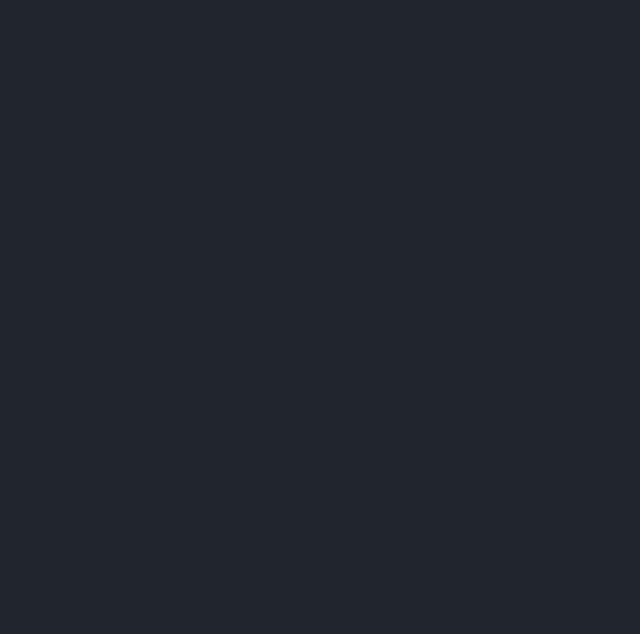
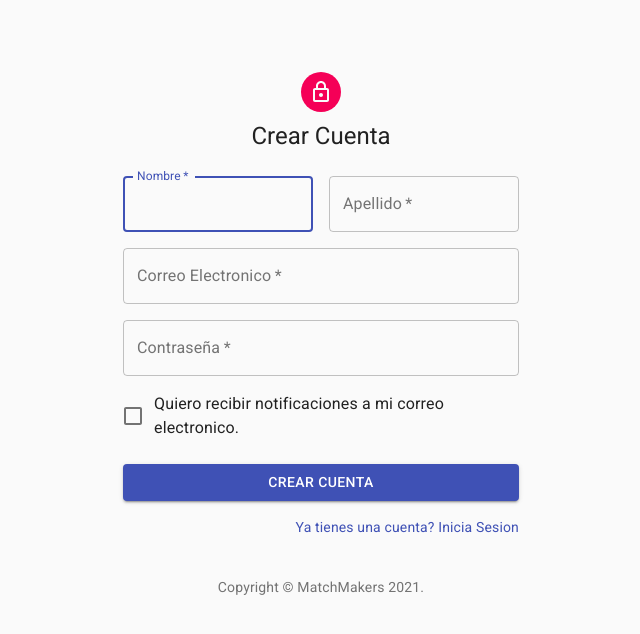
Before and after one commit to ira3ck/match-makers, a React (Create React App) app: page /sign-up in a window 1280 px wide. Shown: the top 634 px of the page, without its empty margins (319-959 px from the left). Built offline with nearby package versions, Linux system fonts and the light colour scheme.

Commit message:
Iniciar sesion y crear cuenta

```diff
--- a/src/App.js
+++ b/src/App.js
@@ -1,8 +1,10 @@
-import './App.css';
+import "./App.css";
 //import Welcome from './components/Welcome';
-import { BrowserRouter as Router, Switch, Route } from 'react-router-dom';
-import index from './pages';
-import profile from './pages/profile';
+import { BrowserRouter as Router, Switch, Route } from "react-router-dom";
+import index from "./pages";
+import profile from "./pages/profile";
+import SignIn from "./pages/sign-in";
+import SignUp from "./pages/sign-up";
 
 function App() {
   return (
@@ -11,6 +13,8 @@
       <Switch>
         <Route exact path="/" component={index} />
         <Route exact path="/profile" component={profile} />
+        <Route exact path="/sign-in" component={SignIn} />
+        <Route exact path="/sign-up" component={SignUp} />
       </Switch>
     </Router>
   );
--- /dev/null
+++ b/src/pages/sign-in.js
@@ -0,0 +1,133 @@
+import React from "react";
+import Avatar from "@material-ui/core/Avatar";
+import Button from "@material-ui/core/Button";
+import CssBaseline from "@material-ui/core/CssBaseline";
+import TextField from "@material-ui/core/TextField";
+import FormControlLabel from "@material-ui/core/FormControlLabel";
+import Checkbox from "@material-ui/core/Checkbox";
+import Link from "@material-ui/core/Link";
+import Paper from "@material-ui/core/Paper";
+import Box from "@material-ui/core/Box";
+import Grid from "@material-ui/core/Grid";
+import LockOutlinedIcon from "@material-ui/icons/LockOutlined";
+import Typography from "@material-ui/core/Typography";
+import { makeStyles } from "@material-ui/core/styles";
+
+function Copyright() {
+  return (
+    <Typography variant="body2" color="textSecondary" align="center">
+      {"Copyright © "}
+      <Link color="inherit" href="/">
+        MatchMakers
+      </Link>{" "}
+      {new Date().getFullYear()}
+      {"."}
+    </Typography>
+  );
+}
+
+const useStyles = makeStyles((theme) => ({
+  root: {
+    height: "100vh",
+  },
+  image: {
+    backgroundImage: "url(https://fondosmil.com/fondo/3554.jpg)",
+    backgroundRepeat: "no-repeat",
+    backgroundColor:
+      theme.palette.type === "light"
+        ? theme.palette.grey[50]
+        : theme.palette.grey[900],
+    backgroundSize: "cover",
+    backgroundPosition: "center",
+  },
+  paper: {
+    margin: theme.spacing(8, 4),
+    display: "flex",
+    flexDirection: "column",
+    alignItems: "center",
+  },
+  avatar: {
+    margin: theme.spacing(1),
+    backgroundColor: theme.palette.secondary.main,
+  },
+  form: {
+    width: "100%", // Fix IE 11 issue.
+    marginTop: theme.spacing(1),
+  },
+  submit: {
+    margin: theme.spacing(3, 0, 2),
+  },
+}));
+
+export default function SignIn() {
+  const classes = useStyles();
+
+  return (
+    <Grid container component="main" className={classes.root}>
+      <CssBaseline />
+      <Grid item xs={false} sm={4} md={7} className={classes.image} />
+      <Grid item xs={12} sm={8} md={5} component={Paper} elevation={6} square>
+        <div className={classes.paper}>
+          <Avatar className={classes.avatar}>
+            <LockOutlinedIcon />
+          </Avatar>
+          <Typography component="h1" variant="h5">
+            Iniciar Sesion
+          </Typography>
+          <form className={classes.form} noValidate>
+            <TextField
+              variant="outlined"
+              margin="normal"
+              required
+              fullWidth
+              id="email"
+              label="Correo Electronico"
+              name="email"
+              autoComplete="email"
+              autoFocus
+            />
+            <TextField
+              variant="outlined"
+              margin="normal"
+              required
+              fullWidth
+              name="password"
+              label="Contraseña"
+              type="password"
+              id="password"
+              autoComplete="current-password"
+            />
+            <FormControlLabel
+              control={<Checkbox value="remember" color="primary" />}
+              label="Recordarme"
+            />
+            <Button
+              type="submit"
+              fullWidth
+              variant="contained"
+              color="primary"
+              className={classes.submit}
+            >
+              Iniciar Sesion
+            </Button>
+            <Grid container>
+              <Grid item xs>
+                <Link href="#" variant="body2">
+                  Olvidaste tu Contraseña?
+                </Link>
+              </Grid>
+              <Grid item>
+                <Link href="/sign-up" variant="body2">
+                  {"No tienes cuenta? Crea Una"}
+                </Link>
+              </Grid>
+            </Grid>
+            <Box mt={5}>
+              <Copyright />
+            </Box>
+          </form>
+        </div>
+      </Grid>
+    </Grid>
+  );
+}
--- /dev/null
+++ b/src/pages/sign-up.js
@@ -0,0 +1,140 @@
+import React from "react";
+import Avatar from "@material-ui/core/Avatar";
+import Button from "@material-ui/core/Button";
+import CssBaseline from "@material-ui/core/CssBaseline";
+import TextField from "@material-ui/core/TextField";
+import FormControlLabel from "@material-ui/core/FormControlLabel";
+import Checkbox from "@material-ui/core/Checkbox";
+import Link from "@material-ui/core/Link";
+import Grid from "@material-ui/core/Grid";
+import Box from "@material-ui/core/Box";
+import LockOutlinedIcon from "@material-ui/icons/LockOutlined";
+import Typography from "@material-ui/core/Typography";
+import { makeStyles } from "@material-ui/core/styles";
+import Container from "@material-ui/core/Container";
+
+function Copyright() {
+  return (
+    <Typography variant="body2" color="textSecondary" align="center">
+      {"Copyright © "}
+      <Link color="inherit" href="/">
+        MatchMakers
+      </Link>{" "}
+      {new Date().getFullYear()}
+      {"."}
+    </Typography>
+  );
+}
+
+const useStyles = makeStyles((theme) => ({
+  paper: {
+    marginTop: theme.spacing(8),
+    display: "flex",
+    flexDirection: "column",
+    alignItems: "center",
+  },
+  avatar: {
+    margin: theme.spacing(1),
+    backgroundColor: theme.palette.secondary.main,
+  },
+  form: {
+    width: "100%", // Fix IE 11 issue.
+    marginTop: theme.spacing(3),
+  },
+  submit: {
+    margin: theme.spacing(3, 0, 2),
+  },
+}));
+
+export default function SignUp() {
+  const classes = useStyles();
+
+  return (
+    <Container component="main" maxWidth="xs">
+      <CssBaseline />
+      <div className={classes.paper}>
+        <Avatar className={classes.avatar}>
+          <LockOutlinedIcon />
+        </Avatar>
+        <Typography component="h1" variant="h5">
+          Crear Cuenta
+        </Typography>
+        <form className={classes.form} noValidate>
+          <Grid container spacing={2}>
+            <Grid item xs={12} sm={6}>
+              <TextField
+                autoComplete="fname"
+                name="firstName"
+                variant="outlined"
+                required
+                fullWidth
+                id="firstName"
+                label="Nombre"
+                autoFocus
+              />
+            </Grid>
+            <Grid item xs={12} sm={6}>
+              <TextField
+                variant="outlined"
+                required
+                fullWidth
+                id="lastName"
+                label="Apellido"
+                name="lastName"
+                autoComplete="lname"
+              />
+            </Grid>
+            <Grid item xs={12}>
+              <TextField
+                variant="outlined"
+                required
+                fullWidth
+                id="email"
+                label="Correo Electronico"
+                name="email"
+                autoComplete="email"
+              />
+            </Grid>
+            <Grid item xs={12}>
+              <TextField
+                variant="outlined"
+                required
+                fullWidth
+                name="password"
+                label="Contraseña"
+                type="password"
+                id="password"
+                autoComplete="current-password"
+              />
+            </Grid>
+            <Grid item xs={12}>
+              <FormControlLabel
+                control={<Checkbox value="allowExtraEmails" color="primary" />}
+                label="Quiero recibir notificaciones a mi correo electronico."
+              />
+            </Grid>
+          </Grid>
+          <Button
+            type="submit"
+            fullWidth
+            variant="contained"
+            color="primary"
+            className={classes.submit}
+          >
+            Crear Cuenta
+          </Button>
+          <Grid container justifyContent="flex-end">
+            <Grid item>
+              <Link href="/sign-in" variant="body2">
+                Ya tienes una cuenta? Inicia Sesion
+              </Link>
+            </Grid>
+          </Grid>
+        </form>
+      </div>
+      <Box mt={5}>
+        <Copyright />
+      </Box>
+    </Container>
+  );
+}
```
